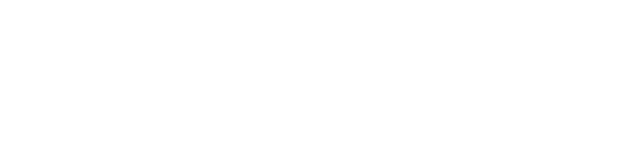
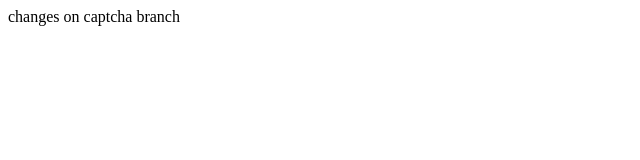
Before and after one commit to aminzafarghandi/gitclass, a plain HTML site: page index.html in a window 1280 px wide. Shown: the whole page, without its empty margins (0-640 px from the left). Drawn offline with Linux system fonts and the light colour scheme.

Commit message:
changes addedd to captcha

```diff
--- a/index.html
+++ b/index.html
@@ -1,4 +1,5 @@
 <html>
 <body>
+changes on captcha branch
 </body>
 </html>
```
Also changed, not shown: 1 other file.
